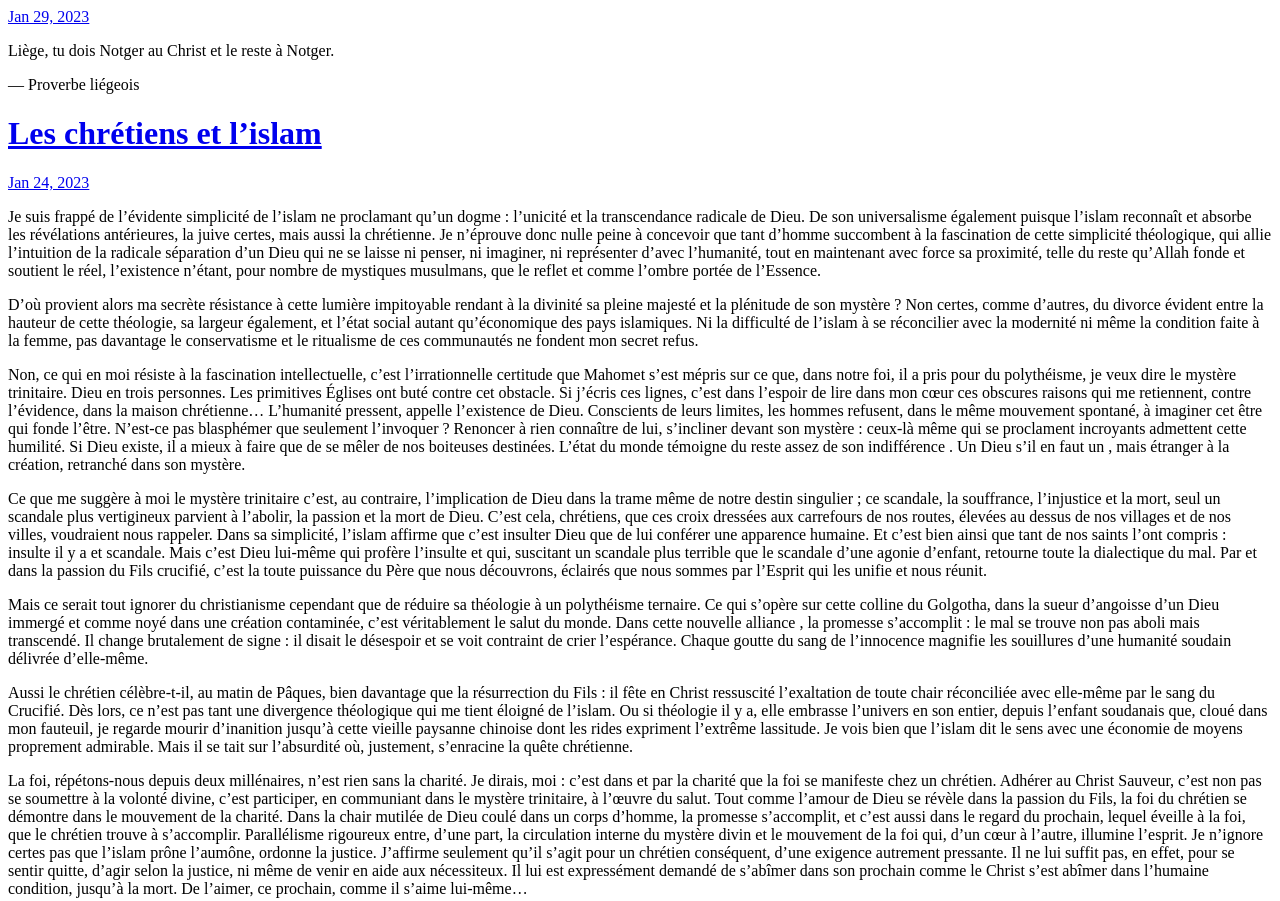
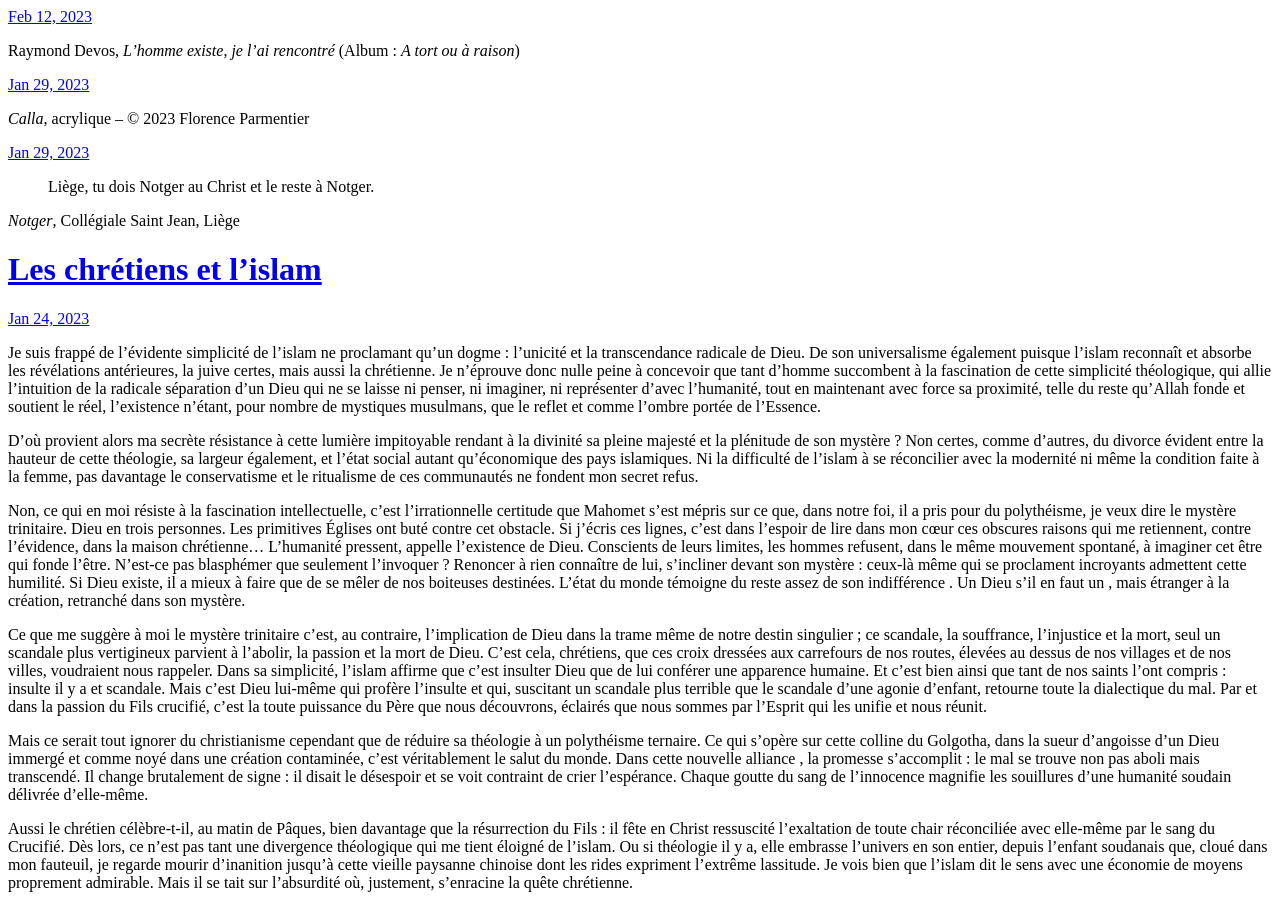
Before and after one commit to namuroisdotblog/lnamurois, a plain HTML site: page index.html in a window 1280 px wide. Shown: the top 901 px of the page. Drawn offline with Linux system fonts and the light colour scheme.

Commit message:
Archiving from Micro.blog.

```diff
--- a/index.html
+++ b/index.html
@@ -25,12 +25,38 @@
 	  <div class="h-entry">
 
 
+		<a href="https://namurois.blog/2023/02/12/your-browser-does.html" class="u-url"><time class="dt-published" datetime="2023-02-12 16:03:21 &#43;0100">Feb 12, 2023</time></a>
+
+		<div class="e-content">
+			 <!-- raw HTML omitted -->
+<p>Raymond Devos, <em>L’homme existe, je l’ai rencontré</em> (Album : <em>A tort ou à raison</em>)</p>
+
+		</div>
+	  </div>
+
+	  <div class="h-entry">
+
+
+		<a href="https://namurois.blog/2023/01/29/calla-acrylique-florence.html" class="u-url"><time class="dt-published" datetime="2023-01-29 21:43:29 &#43;0100">Jan 29, 2023</time></a>
+
+		<div class="e-content">
+			 <p><em>Calla</em>, acrylique – © 2023 Florence Parmentier</p>
+<!-- raw HTML omitted -->
+
+		</div>
+	  </div>
+
+	  <div class="h-entry">
+
+
 		<a href="https://namurois.blog/2023/01/29/lige-tu-dois.html" class="u-url"><time class="dt-published" datetime="2023-01-29 14:21:12 &#43;0100">Jan 29, 2023</time></a>
 
 		<div class="e-content">
-			 <p>Liège, tu dois Notger au Christ et le reste à Notger.</p>
-<p>— Proverbe liégeois</p>
+			 <blockquote>
+<p>Liège, tu dois Notger au Christ et le reste à Notger.</p>
+</blockquote>
 <!-- raw HTML omitted -->
+<p><em>Notger</em>, Collégiale Saint Jean, Liège</p>
 
 		</div>
 	  </div>
```
